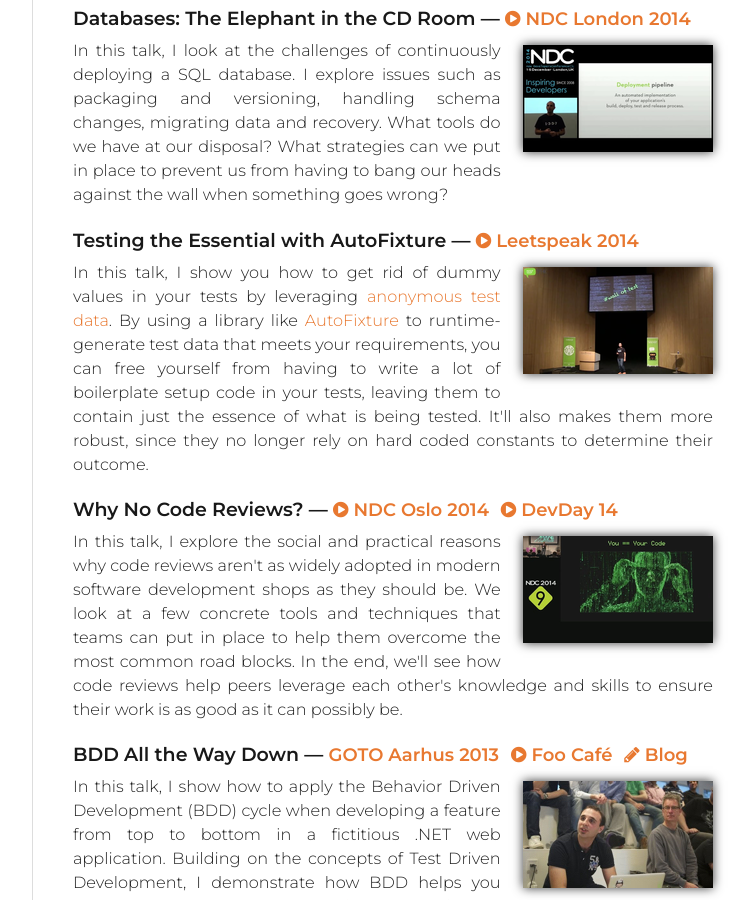
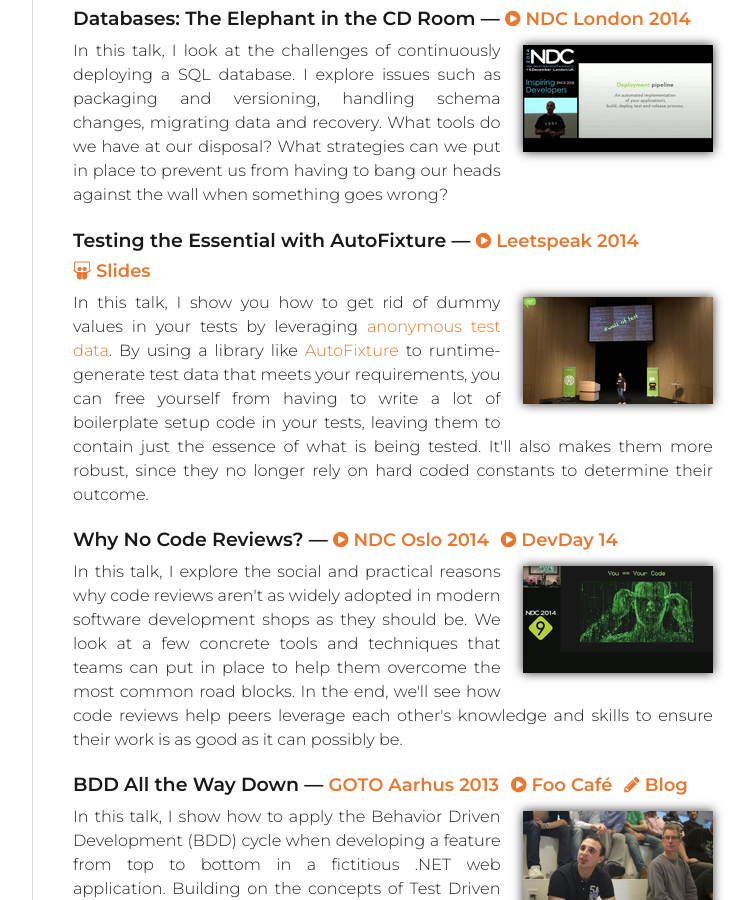
Before and after one commit to megakemp/megakemp.github.io, a Jekyll site: the page built from speaking/index.html, in a window 1280 px wide and 900 px high, scrolled down 1747 px. Shown: the whole window, without its empty margins (388-1140 px from the left). Built offline with Jekyll 4.4.1, drawn with Linux system fonts in a browser that asks for light colours; nearby versions of some CDN libraries; comment, search, counter and statistics services are not loaded.

Commit message:
Uploads the slides for the AutoFixture talk

```diff
--- a/speaking/index.html
+++ b/speaking/index.html
@@ -69,7 +69,7 @@ redirect_from: /tag/speaking/
     In this talk, I look at the challenges of continuously deploying a SQL database. I explore issues such as packaging and versioning, handling schema changes, migrating data and recovery. What tools do we have at our disposal? What strategies can we put in place to prevent us from having to bang our heads against the wall when something goes wrong?
   </p>
 
-  <h4 id="testing_the_essential_with_autofixture">Testing the Essential with AutoFixture — <a href="https://vimeo.com/108441213"><i class="fa fa-play-circle" aria-hidden="true"></i> Leetspeak 2014</a></h4>
+  <h4 id="testing_the_essential_with_autofixture">Testing the Essential with AutoFixture — <a href="https://vimeo.com/108441213"><i class="fa fa-play-circle" aria-hidden="true"></i> Leetspeak 2014</a> <a href="{{ site.url }}/speaking/slides/TestingTheEssentialWithAutoFixture.pdf"><i class="fa fa-slideshare" aria-hidden="true"></i> Slides</a></h4>
   <p class="thumbnail-caption">
     <a href="https://vimeo.com/108441213">
       <img src="{{ site.url }}/assets/{{ page.assets }}/leetspeak2014-enricocampidoglio-preview.png"
```
Also changed, not shown: 1 other file.
